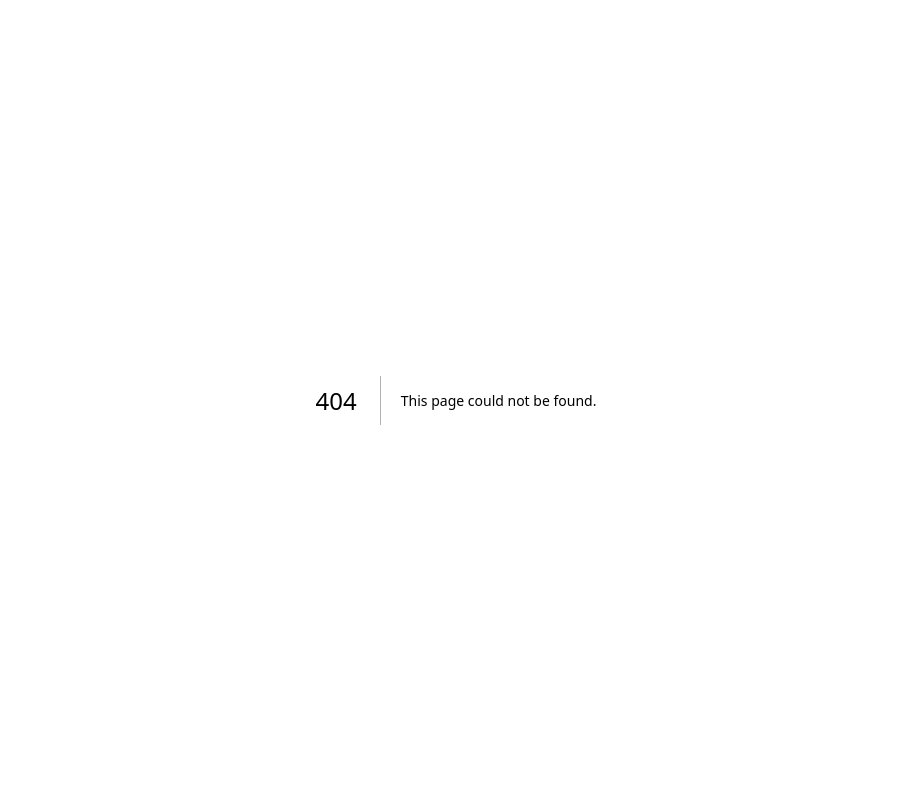
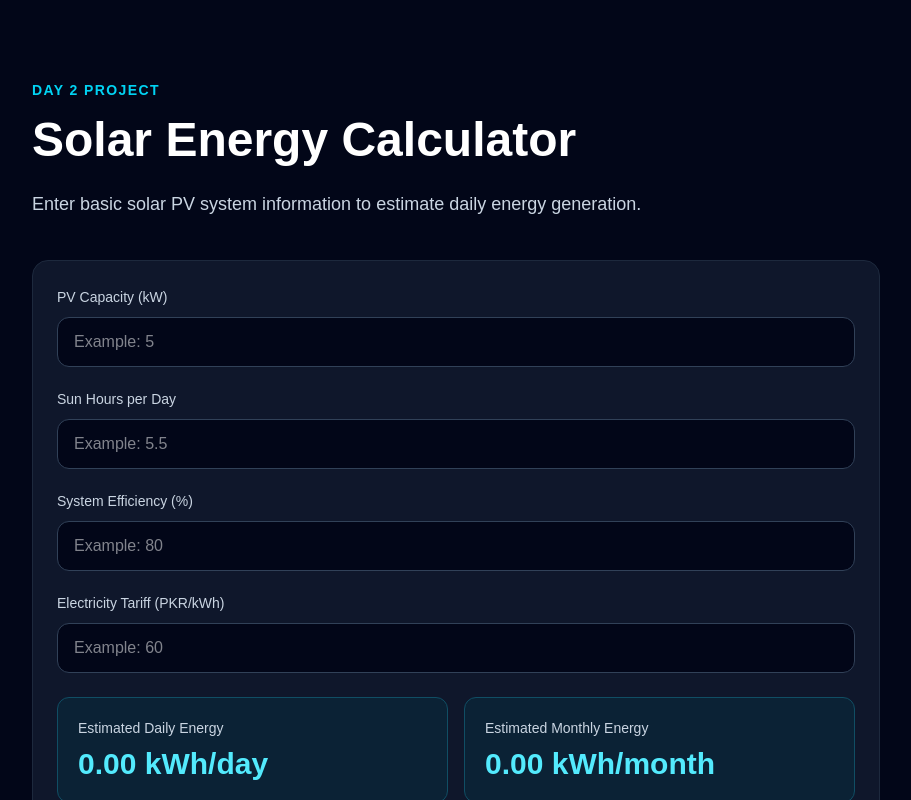
Before and after one commit to HadiShahzad/ai-developer-portfolio, a Next.js app: page /solar-calculator in a window 1280 px wide. Before the commit this address had no page. Shown: the top 800 px of the page, without its empty margins (184-1095 px from the left). Built offline with nearby package versions, Linux system fonts and the light colour scheme.

Commit message:
Add solar energy calculator page

```diff
--- /dev/null
+++ b/app/solar-calculator/page.tsx
@@ -0,0 +1,113 @@
+"use client";
+
+import { useState } from "react";
+
+export default function SolarCalculatorPage() {
+  const [capacity, setCapacity] = useState("");
+  const [sunHours, setSunHours] = useState("");
+  const [efficiency, setEfficiency] = useState("");
+  const [tariff, setTariff] = useState("");
+
+  const dailyEnergy =
+    Number(capacity) * Number(sunHours) * (Number(efficiency) / 100);
+      const monthlyEnergy = dailyEnergy * 30;
+      const monthlySavings = monthlyEnergy * Number(tariff);
+
+  return (
+    <main className="min-h-screen bg-slate-950 text-white">
+      <section className="mx-auto max-w-4xl px-6 py-20">
+        <p className="mb-4 text-sm font-semibold uppercase tracking-widest text-cyan-400">
+          Day 2 Project
+        </p>
+
+        <h1 className="mb-6 text-5xl font-bold">Solar Energy Calculator</h1>
+
+        <p className="max-w-2xl text-lg leading-8 text-slate-300">
+          Enter basic solar PV system information to estimate daily energy
+          generation.
+        </p>
+
+        <div className="mt-10 rounded-2xl border border-slate-800 bg-slate-900 p-6">
+          <label className="block">
+            <span className="text-sm font-medium text-slate-300">
+              PV Capacity (kW)
+            </span>
+            <input
+              type="number"
+              value={capacity}
+              onChange={(event) => setCapacity(event.target.value)}
+              className="mt-2 w-full rounded-xl border border-slate-700 bg-slate-950 px-4 py-3 text-white outline-none focus:border-cyan-400"
+              placeholder="Example: 5"
+            />
+          </label>
+
+          <label className="mt-5 block">
+            <span className="text-sm font-medium text-slate-300">
+              Sun Hours per Day
+            </span>
+            <input
+              type="number"
+              value={sunHours}
+              onChange={(event) => setSunHours(event.target.value)}
+              className="mt-2 w-full rounded-xl border border-slate-700 bg-slate-950 px-4 py-3 text-white outline-none focus:border-cyan-400"
+              placeholder="Example: 5.5"
+            />
+          </label>
+
+          <label className="mt-5 block">
+            <span className="text-sm font-medium text-slate-300">
+              System Efficiency (%)
+            </span>
+            <input
+              type="number"
+              value={efficiency}
+              onChange={(event) => setEfficiency(event.target.value)}
+              className="mt-2 w-full rounded-xl border border-slate-700 bg-slate-950 px-4 py-3 text-white outline-none focus:border-cyan-400"
+              placeholder="Example: 80"
+            />
+          </label>
+
+          <label className="mt-5 block">
+            <span className="text-sm font-medium text-slate-300">
+            Electricity Tariff (PKR/kWh)
+            </span>
+            <input
+            type="number"
+            value={tariff}
+            onChange={(event) => setTariff(event.target.value)}
+            className="mt-2 w-full rounded-xl border border-slate-700 bg-slate-950 px-4 py-3 text-white outline-none focus:border-cyan-400"
+            placeholder="Example: 60"
+  />
+</label>
+
+
+
+                    <div className="mt-6 grid gap-4 md:grid-cols-2">
+            <div className="rounded-xl border border-cyan-900 bg-cyan-950/40 p-5">
+              <p className="text-sm text-slate-300">Estimated Daily Energy</p>
+
+              <p className="mt-2 text-3xl font-bold text-cyan-300">
+                {dailyEnergy.toFixed(2)} kWh/day
+              </p>
+            </div>
+
+            <div className="rounded-xl border border-cyan-900 bg-cyan-950/40 p-5">
+              <p className="text-sm text-slate-300">Estimated Monthly Energy</p>
+
+              <p className="mt-2 text-3xl font-bold text-cyan-300">
+                {monthlyEnergy.toFixed(2)} kWh/month
+              </p>
+            </div>
+            <div className="rounded-xl border border-cyan-900 bg-cyan-950/40 p-5">
+              <p className="text-sm text-slate-300">Estimated Monthly Savings</p>
+
+              <p className="mt-2 text-3xl font-bold text-cyan-300">
+               PKR {monthlySavings.toFixed(2)}
+               </p>
+            </div>
+          </div>
+        </div>
+      </section>
+    </main>
+  );
+}
```
